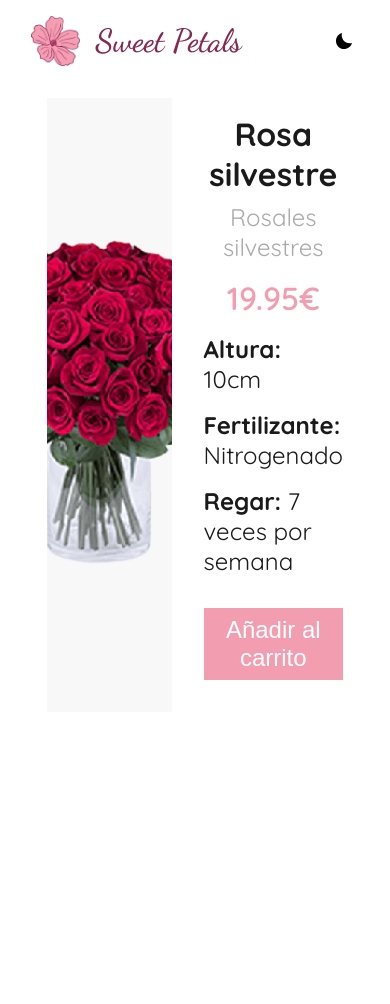
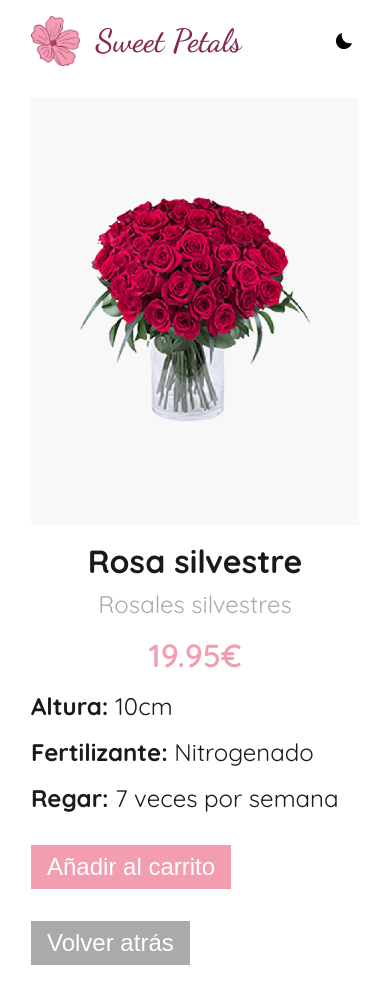
Before and after one commit to Endikaorve/sweet-petals, a Next.js app: page /details/1 in a window 390 px wide. Shown: the top 1004 px of the page. Before the commit the page ends 844 px from the top, so only its background shows below. Built offline with nearby package versions, Linux system fonts and the light colour scheme.

Commit message:
Refactor: Extrae botones a componente Button

```diff
--- /dev/null
+++ b/components/ui/atoms/Button/Button.module.css
@@ -0,0 +1,30 @@
+.btn {
+  margin-top: var(--space-lg);
+  padding: var(--space-sm) var(--space-md);
+
+  border: none;
+
+  font-size: var(--font-size-lg);
+
+  cursor: pointer;
+
+  transition: var(--animation-transition);
+}
+
+.btn-primary {
+  background-color: var(--color-primary);
+  color: var(--color-white);
+}
+
+.btn-primary:hover {
+  background-color: var(--color-primary-shade);
+}
+
+.btn-secondary {
+  background-color: var(--color-gray);
+  color: var(--color-white);
+}
+
+.btn-secondary:hover {
+  background-color: var(--color-gray-shade);
+}
--- /dev/null
+++ b/components/ui/atoms/Button/Button.tsx
@@ -0,0 +1,13 @@
+import styles from "./Button.module.css";
+
+interface Props {
+  variant: "primary" | "secondary";
+}
+
+const Button: React.FC<Props> = ({ variant, children }) => (
+  <button className={`${styles.btn} ${styles[`btn-${variant}`]}`}>
+    {children}
+  </button>
+);
+
+export default Button;
--- a/pages/details/[id].tsx
+++ b/pages/details/[id].tsx
@@ -2,9 +2,11 @@ import styles from "styles/pages/Details.module.css";
 
 import { NextPage } from "next";
 import Head from "next/head";
+import Link from "next/link";
 
 import Container from "components/ui/objects/Container/Container";
 import Header from "components/common/Header/Header";
+import Button from "components/ui/atoms/Button/Button";
 
 import { Flower } from "interfaces/interfaces";
 
@@ -46,9 +48,12 @@ const Details: NextPage = ({ flower }: any) => {
             <p className={styles.wateringsPerWeek}>
               <b>Regar:</b> {flower.wateringsPerWeek} veces por semana
             </p>
-            <button className={styles.addToCartButton}>
-              Añadir al carrito
-            </button>
+            <Button variant="primary">Añadir al carrito</Button>
+            <br />
+
+            <Button variant="secondary">
+              <Link href="/">Volver atrás</Link>
+            </Button>
           </section>
         </div>
       </Container>
--- a/styles/globals.css
+++ b/styles/globals.css
@@ -1,9 +1,11 @@
 :root {
   --color-primary: #f29eb0;
+  --color-primary-shade: #f08fa4;
   --color-secondary: #852951;
   --color-white: #ffffff;
   --color-gray-light: #cccccc;
   --color-gray: #aaaaaa;
+  --color-gray-shade: #999999;
   --color-black: #1a1a1a;
 
   --font-family: "Quicksand";
--- a/styles/pages/Details.module.css
+++ b/styles/pages/Details.module.css
@@ -52,43 +52,23 @@
   font-size: var(--font-size-lg);
 }
 
-.addToCartButton {
-  margin-top: var(--space-lg);
-  padding: var(--space-sm) var(--space-md);
-
-  background-color: var(--color-primary);
-  border: none;
-
-  color: white;
-  font-size: var(--font-size-lg);
-
-  cursor: pointer;
-
-  transition: var(--animation-transition);
-}
-
-.addToCartButton:hover {
-  background-color: var(--color-white);
-  border: 1px solid var(--color-primary);
-
-  color: var(--color-primary);
-}
-
 @media (max-width: 646px) {
-  .pageContainer {
-    padding: 0 var(--space-md);
+  .detailsContainer {
     flex-direction: column;
   }
 
-  .imageWrapper,
+  .imageWrapper {
+    width: 100%;
+    padding: 0;
+  }
+
   .image {
     width: 100%;
   }
 
   .infoContainer {
     width: 100%;
-    padding: var(--space-md);
-    padding-bottom: var(--space-lg);
+    padding: var(--space-md) 0;
   }
 
   .name,
```
